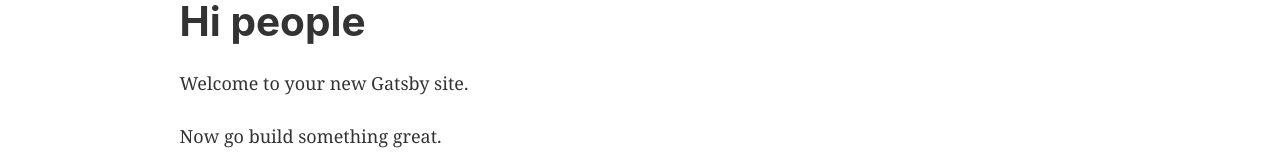
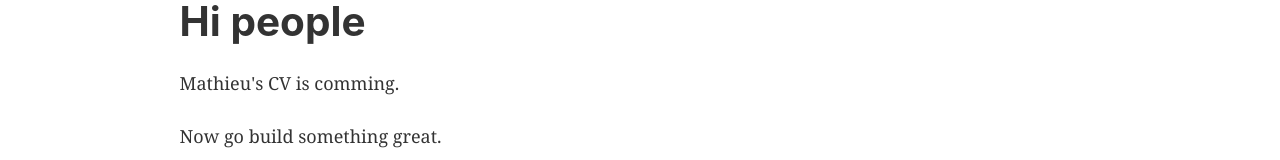
Before and after one commit to maravel/mathieu-cv, a Gatsby site: page / in a window 1280 px wide. Shown: the part 123-283 px from the top of the page. Built offline with nearby package versions, Linux system fonts and the light colour scheme; Gatsby itself is replaced by a stand-in of ours.

Commit message:
modif test

```diff
--- a/src/pages/index.js
+++ b/src/pages/index.js
@@ -9,7 +9,7 @@
   <Layout>
     <SEO title="Home" />
     <h1>Hi people</h1>
-    <p>Welcome to your new Gatsby site.</p>
+    <p>Mathieu's CV is comming.</p>
     <p>Now go build something great.</p>
     <div style={{ maxWidth: `300px`, marginBottom: `1.45rem` }}>
       <Image />
```
